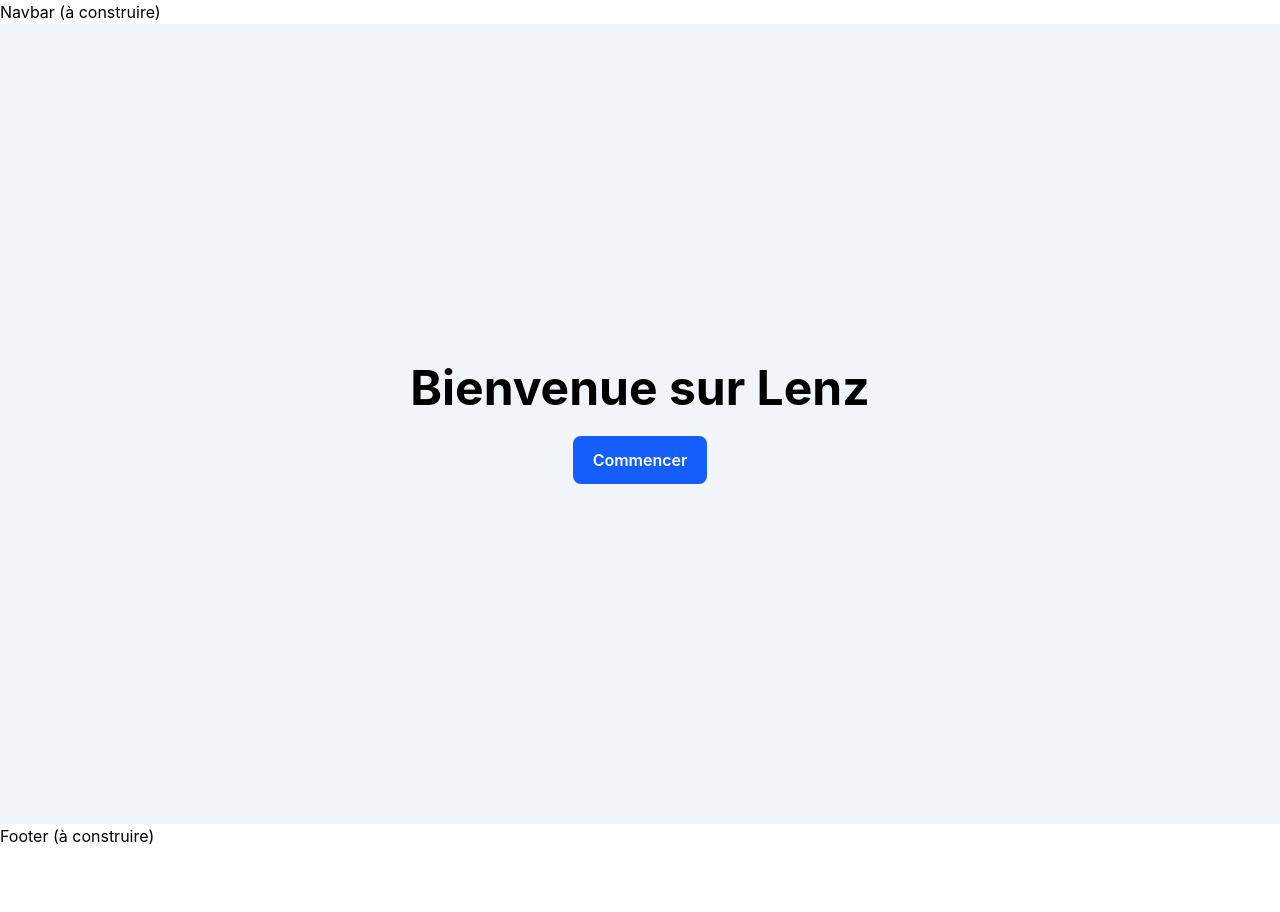
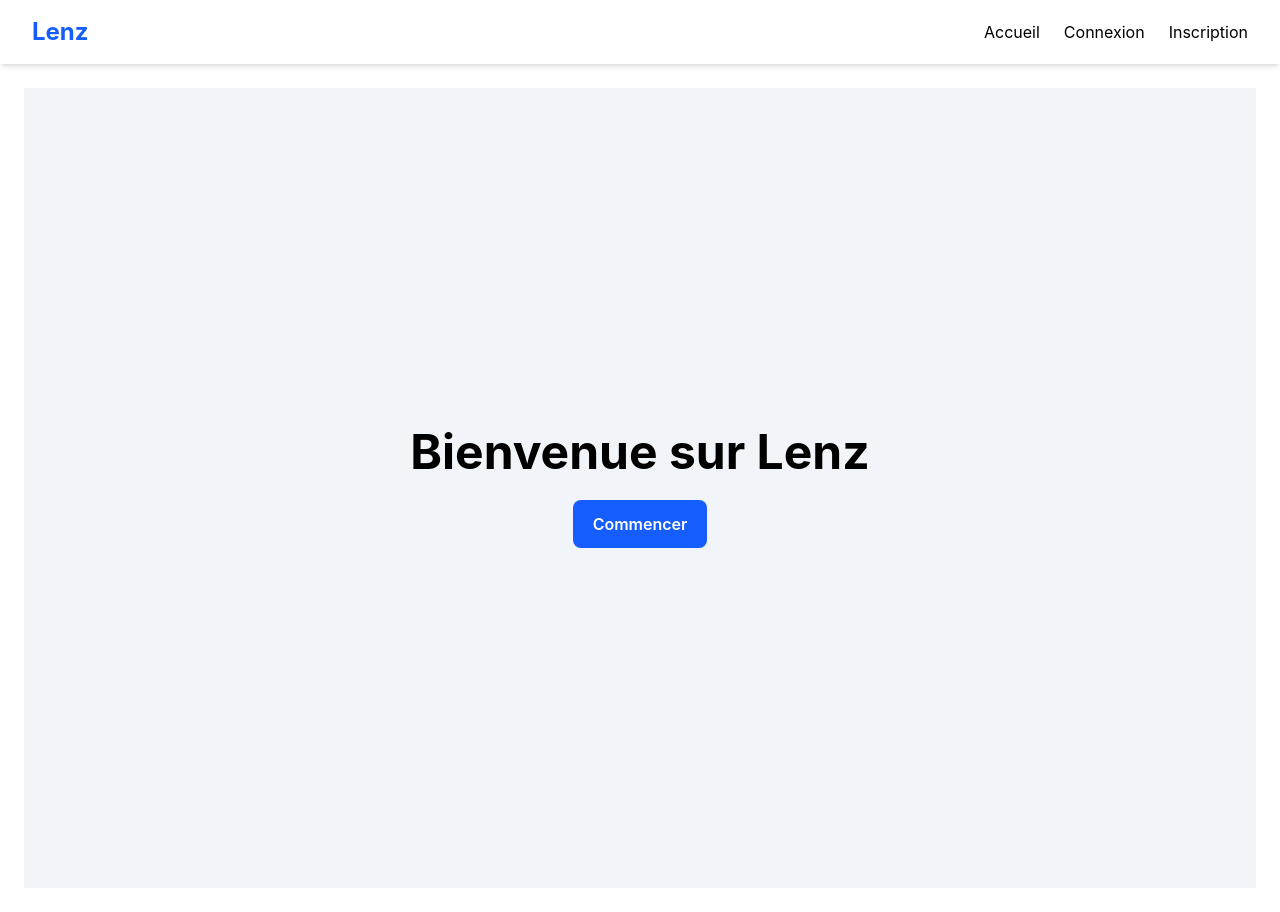
Before and after one commit to Radovoahary/lenz, a React (Vite) app in the folder frontend/: page / in a window 1280 px wide. Before the commit the page ends 848 px from the top, so only its background shows below. Built offline with nearby package versions, Linux system fonts and the light colour scheme.

Commit message:
Creating Navbar's style & updating MainLayout

```diff
--- /dev/null
+++ b/frontend/src/components/layout/Navbar.tsx
@@ -0,0 +1,24 @@
+import { Link } from "react-router-dom";
+
+function Navbar() {
+  return (
+    <nav className="flex items-center justify-between bg-white px-8 py-4 shadow-md">
+      {/* Logo */}
+      <Link
+        to="/"
+        className="text-2xl font-bold text-blue-600"
+      >
+        Lenz
+      </Link>
+
+      {/* Liens */}
+      <div className="flex gap-6">
+        <Link to="/">Accueil</Link>
+        <Link to="/login">Connexion</Link>
+        <Link to="/register">Inscription</Link>
+      </div>
+    </nav>
+  );
+}
+
+export default Navbar;
--- a/frontend/src/layouts/MainLayout.tsx
+++ b/frontend/src/layouts/MainLayout.tsx
@@ -1,15 +1,14 @@
 import { Outlet } from "react-router-dom";
+import Navbar from "../components/layout/Navbar";
 
 function MainLayout() {
   return (
     <>
-      <h2>Navbar (à construire)</h2>
+      <Navbar />
 
-      <main>
+      <main className="container mx-auto p-6">
         <Outlet />
       </main>
-
-      <footer>Footer (à construire)</footer>
     </>
   );
 }
```
